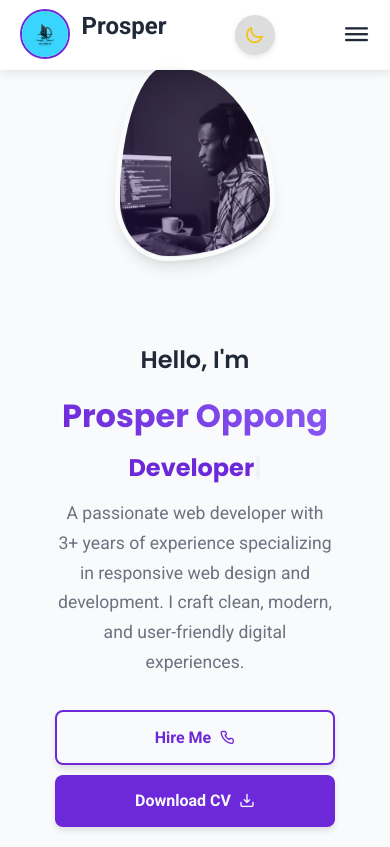
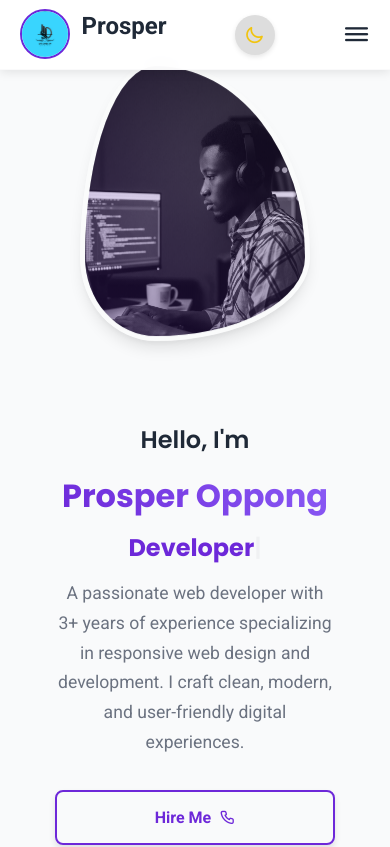
Before and after one commit to prospee66/Portfolio, a React (Vite) app: page / in a window 390 px wide. Shown: the top 847 px of the page. Built offline with nearby package versions, Linux system fonts and the light colour scheme.

Commit message:
increase hero image size on mobile

```diff
--- a/src/index.css
+++ b/src/index.css
@@ -1223,7 +1223,7 @@ textarea:focus-visible {
     margin-bottom: 1rem;
   }
 
-  .image { width: 200px; height: 240px; }
+  .image { width: 270px; height: 330px; }
 
   .row { flex-direction: column; gap: 40px; }
   .col { width: 100%; }
@@ -1257,7 +1257,7 @@ textarea:focus-visible {
   nav { padding-inline: 5vw; height: 70px; }
   .featured-name  { font-size: 2rem; }
   .typedText      { font-size: 1.5rem; }
-  .image          { width: 160px; height: 200px; }
+  .image          { width: 230px; height: 280px; }
   .about-me .profile { width: 100px; height: 100px; }
   .about-me h2   { font-size: 1.5rem; }
   .contact-info h2 { font-size: 1.7rem; }
```
